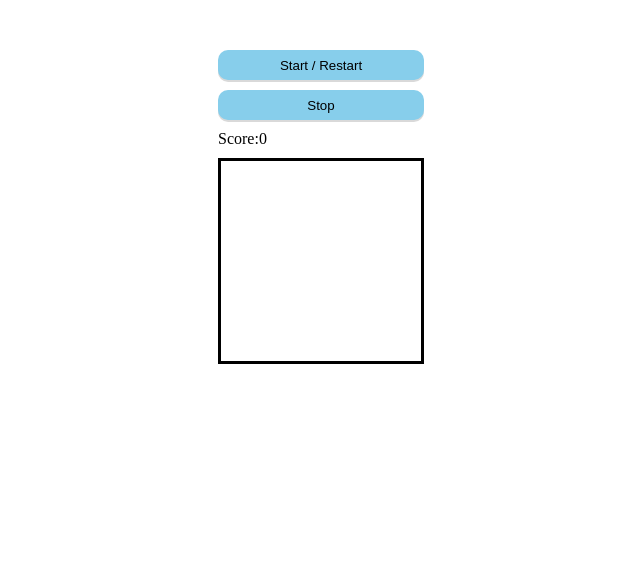
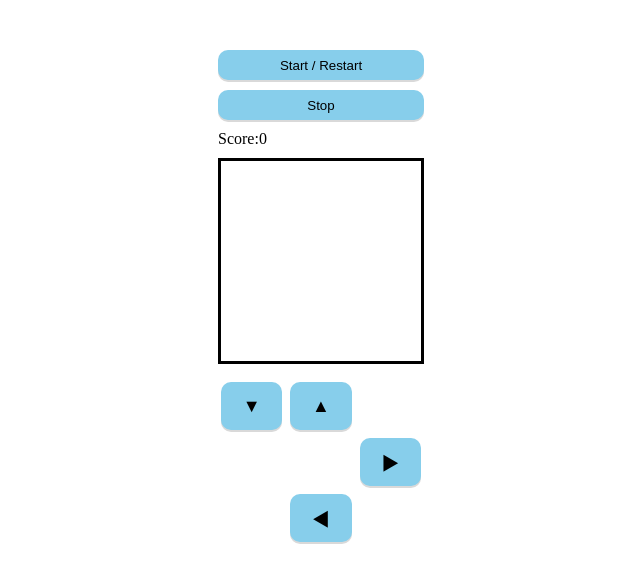
Before and after one commit to redcontroller/games, a plain HTML site: page snake-tutorial/index.html in a window 1280 px wide. Shown: the whole page, without its empty margins (319-959 px from the left). Drawn offline with Linux system fonts and the light colour scheme.

Commit message:
:rocket: add: snakeGame D-pad

```diff
--- a/snake-tutorial/app.js
+++ b/snake-tutorial/app.js
@@ -4,6 +4,10 @@ document.addEventListener('DOMContentLoaded', () => {
   const startBtn = document.querySelector('.start');
   const stopBtn = document.querySelector('.stop');
   const gameOverOverlay = document.querySelector('#game-over');
+  const upBtn = document.querySelector('.controls .up');
+  const downBtn = document.querySelector('.controls .down');
+  const leftBtn = document.querySelector('.controls .left');
+  const rightBtn = document.querySelector('.controls .right');
 
   const width = Number(gridEl.dataset.size) || 10;
 
@@ -130,4 +134,10 @@ document.addEventListener('DOMContentLoaded', () => {
   document.addEventListener('keyup', control);
   startBtn.addEventListener('click', startGame);
   stopBtn.addEventListener('click', stopGame);
+
+  // 모바일/터치 제어용 (pointerdown으로 마우스/터치/펜 통합)
+  upBtn.addEventListener('pointerdown', () => (direction = -width));
+  downBtn.addEventListener('pointerdown', () => (direction = +width));
+  leftBtn.addEventListener('pointerdown', () => (direction = -1));
+  rightBtn.addEventListener('pointerdown', () => (direction = 1));
 });
--- a/snake-tutorial/index.html
+++ b/snake-tutorial/index.html
@@ -17,6 +17,12 @@
     <div class="grid" data-size="10">
       <div class="overlay" id="game-over"><span>Game Over</span></div>
     </div>
+    <div class="controls" aria-label="Direction controls">
+      <button class="ctrl up" aria-label="Up">▲</button>
+      <button class="ctrl left" aria-label="Left">◀</button>
+      <button class="ctrl right" aria-label="Right">▶</button>
+      <button class="ctrl down" aria-label="Down">▼</button>
+    </div>
   </main>
   <script src="app.js"></script>
 </body>
--- a/snake-tutorial/style.css
+++ b/snake-tutorial/style.css
@@ -82,7 +82,36 @@ button:focus-visible {
 .snake {
   background-color: limegreen;
 }
-/*
-.apple {
-  background-color: crimson;
-} */
+
+.controls {
+  width: 200px;
+  margin: 8px auto 0;
+  display: grid;
+  grid-template-columns: repeat(3, 1fr);
+  grid-template-rows: repeat(3, 48px);
+  gap: 8px;
+  touch-action: manipulation;
+}
+
+.controls .ctrl {
+  font-size: 18px;
+  height: 48px;
+  user-select: none;
+}
+
+.controls .up {
+  grid-column: 2;
+  grid-row: 1;
+}
+.controls .left {
+  grid-column: 1;
+  grid-row: 2;
+}
+.controls .right {
+  grid-column: 3;
+  grid-row: 2;
+}
+.controls .left {
+  grid-column: 2;
+  grid-row: 3;
+}
```
